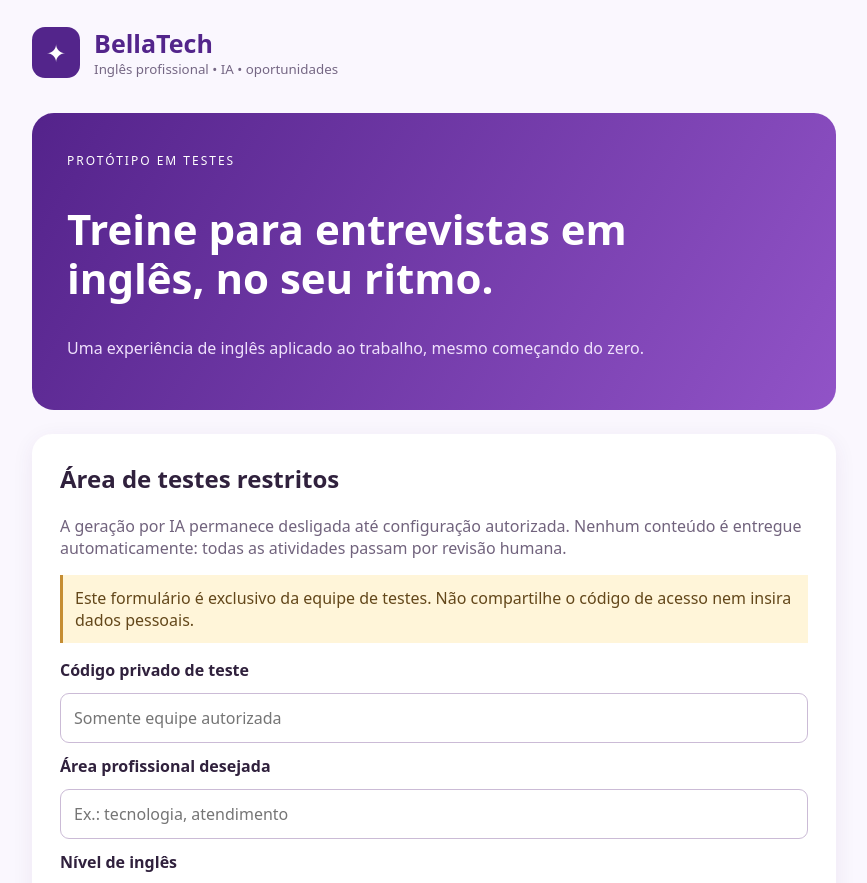
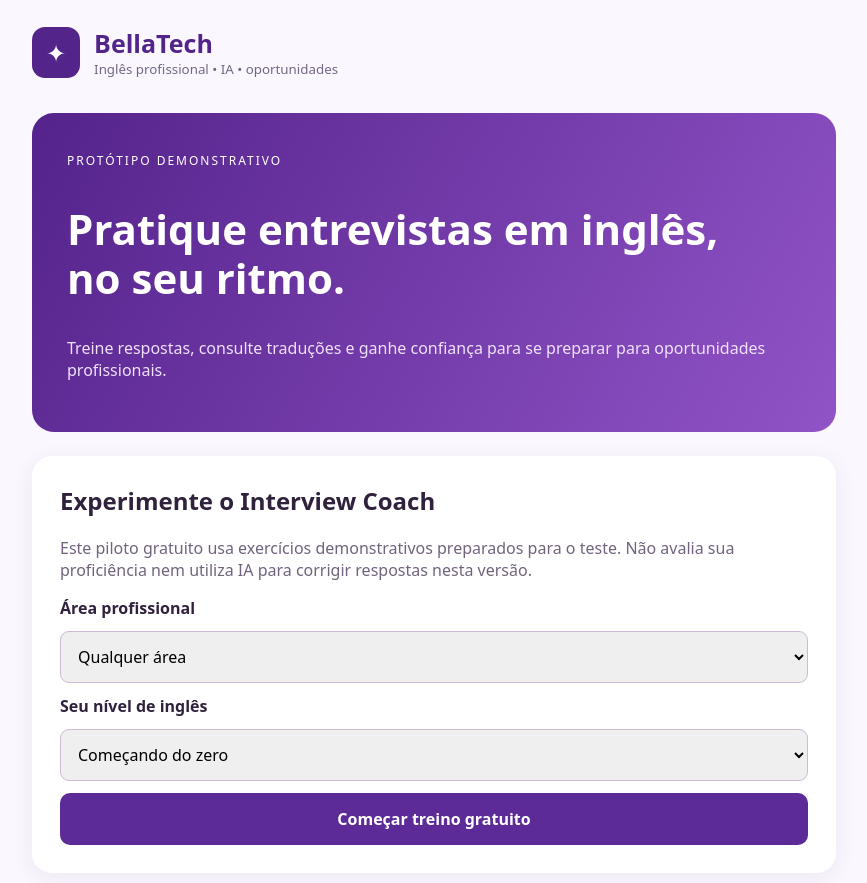
Before and after one commit to projetosdajheni-netizen/bellatech-mvp, a React (Vite) app: page / in a window 1280 px wide. Shown: the top 883 px of the page, without its empty margins (206-1073 px from the left). Built offline with nearby package versions, Linux system fonts and the light colour scheme.

Commit message:
feat: disponibilizar treino demonstrativo publico preservando area restrita

```diff
--- a/src/App.jsx
+++ b/src/App.jsx
@@ -1,64 +1,73 @@
 import { useState } from 'react';
 import ReviewPanel from './ReviewPanel.jsx';
 
+// Conteúdo demonstrativo criado para o piloto; não representa atividades aprovadas no banco.
+const exercises = [
+  { area:'geral', level:'zero', en:'Tell me about yourself.', pt:'Fale um pouco sobre você.', sample:'My name is Ana. I am learning English and I want to grow professionally.', tip:'Diga seu nome, uma habilidade e seu objetivo. Não é necessário compartilhar dados pessoais.' },
+  { area:'geral', level:'zero', en:'Why do you want this job?', pt:'Por que você quer este emprego?', sample:'I want to learn, help the team and develop my skills.', tip:'Conecte seu interesse à oportunidade. Use frases curtas.' },
+  { area:'geral', level:'zero', en:'What are your strengths?', pt:'Quais são seus pontos fortes?', sample:'I am organized, responsible and I like working with people.', tip:'Escolha duas qualidades que você consiga explicar com exemplos.' },
+  { area:'tecnologia', level:'iniciante', en:'How do you solve a technical problem?', pt:'Como você resolve um problema técnico?', sample:'First, I check the problem. Then, I test possible solutions and ask for help when needed.', tip:'Organize sua resposta em etapas: first, then, finally.' },
+  { area:'atendimento', level:'iniciante', en:'How do you help an unhappy customer?', pt:'Como você ajuda um cliente insatisfeito?', sample:'I listen carefully, stay calm and look for a solution.', tip:'Destaque escuta, respeito e resolução de problemas.' },
+  { area:'administracao', level:'iniciante', en:'How do you organize your tasks?', pt:'Como você organiza suas tarefas?', sample:'I make a list, set priorities and check deadlines.', tip:'Explique seu método de organização com verbos simples.' },
+  { area:'geral', level:'basico', en:'Describe a challenge you overcame at work or during your studies.', pt:'Descreva um desafio que você superou no trabalho ou nos estudos.', sample:'During a group project, we had a short deadline. I organized the tasks and we finished on time.', tip:'Use situação, ação e resultado. Pode usar experiências acadêmicas.' },
+  { area:'tecnologia', level:'basico', en:'How do you learn a new technology?', pt:'Como você aprende uma tecnologia nova?', sample:'I read the documentation, practice with a small project and ask for feedback.', tip:'Mostre curiosidade e uma estratégia de aprendizagem.' },
+  { area:'atendimento', level:'basico', en:'Tell me about a time you worked with a team.', pt:'Conte sobre uma situação em que trabalhou em equipe.', sample:'In a group project, I shared updates and listened to my colleagues. We completed the task together.', tip:'Mostre colaboração com um exemplo real, mesmo fora de um emprego.' }
+];
+const levels = {zero:'Começando do zero',iniciante:'Iniciante',basico:'Básico'};
+const areas = {geral:'Qualquer área',tecnologia:'Tecnologia',atendimento:'Atendimento',administracao:'Administração'};
 export default function App() {
-  const [area, setArea] = useState('');
-  const [level, setLevel] = useState('zero');
-  const [access, setAccess] = useState('');
-  const [result, setResult] = useState(null);
-  const [err, setErr] = useState('');
-  const [busy, setBusy] = useState(false);
-
+  const [area,setArea] = useState('geral');
+  const [level,setLevel] = useState('zero');
+  const [started,setStarted] = useState(false);
+  const [index,setIndex] = useState(0);
+  const [answer,setAnswer] = useState('');
+  const [showExample,setShowExample] = useState(false);
+  const [access,setAccess] = useState('');
+  const [result,setResult] = useState(null);
+  const [err,setErr] = useState('');
+  const [busy,setBusy] = useState(false);
+  const available = exercises.filter(q => (q.area === area || q.area === 'geral') && (q.level === level || q.level === 'zero')).slice(0,3);
+  const current = available[index] || available[0];
+  function restart(){setStarted(false);setIndex(0);setAnswer('');setShowExample(false);}
   async function generate(e) {
-    e.preventDefault();
-    setResult(null); setErr(''); setBusy(true);
+    e.preventDefault();setResult(null);setErr('');setBusy(true);
     try {
-      const response = await fetch('/api/generate', {
-        method: 'POST',
-        headers: { 'Content-Type': 'application/json', Authorization: 'Bearer ' + access },
-        body: JSON.stringify({ area, level })
-      });
-      const json = await response.json();
-      if (!response.ok) throw new Error(json.error || 'Não foi possível solicitar a atividade.');
+      const response = await fetch('/api/generate',{method:'POST',headers:{'Content-Type':'application/json',Authorization:'Bearer '+access},body:JSON.stringify({area:areas[area],level})});
+      const json=await response.json();
+      if(!response.ok)throw new Error(json.error || 'Não foi possível solicitar a atividade.');
       setResult(json);
-    } catch (error) { setErr(error.message); }
-    finally { setBusy(false); }
+    } catch(error){setErr(error.message || 'Falha na solicitação.');} finally{setBusy(false);}
   }
-
   return <main className="container">
     <header><div className="logo">✦</div><div><strong>BellaTech</strong><small>Inglês profissional • IA • oportunidades</small></div></header>
-    <section className="hero">
-      <span>PROTÓTIPO EM TESTES</span>
-      <h1>Treine para entrevistas em inglês, no seu ritmo.</h1>
-      <p>Uma experiência de inglês aplicado ao trabalho, mesmo começando do zero.</p>
-    </section>
-    <section className="panel">
-      <h2>Área de testes restritos</h2>
-      <p>A geração por IA permanece desligada até configuração autorizada. Nenhum conteúdo é entregue automaticamente: todas as atividades passam por revisão humana.</p>
-      <p className="warning">Este formulário é exclusivo da equipe de testes. Não compartilhe o código de acesso nem insira dados pessoais.</p>
-      <form onSubmit={generate}>
-        <label htmlFor="access">Código privado de teste</label>
-        <input id="access" type="password" autoComplete="off" value={access}
-          onChange={e=>setAccess(e.target.value)} placeholder="Somente equipe autorizada" required />
-        <label htmlFor="area">Área profissional desejada</label>
-        <input id="area" value={area} onChange={e=>setArea(e.target.value)}
-          maxLength={60} placeholder="Ex.: tecnologia, atendimento" required />
-        <label htmlFor="level">Nível de inglês</label>
-        <select id="level" value={level} onChange={e=>setLevel(e.target.value)}>
-          <option value="zero">Começando do zero</option>
-          <option value="iniciante">Iniciante</option>
-          <option value="basico">Básico</option>
-        </select>
-        <button disabled={busy || !access}>{busy ? 'Registrando...' : 'Solicitar atividade (teste privado)'}</button>
-      </form>
-      {err && <p className="error" role="alert">{err}</p>}
-      {result && <div role="status" className="warning">
-        <strong>Solicitação registrada</strong>
-        <p>Identificador: <code>{result.activityId}</code></p>
-        <p>Status: aguardando revisão humana. Nenhuma atividade foi publicada.</p>
+    <section className="hero"><span>PROTÓTIPO DEMONSTRATIVO</span><h1>Pratique entrevistas em inglês, no seu ritmo.</h1><p>Treine respostas, consulte traduções e ganhe confiança para se preparar para oportunidades profissionais.</p></section>
+    <section className="panel" aria-label="Treinamento de entrevistas">
+      <h2>Experimente o Interview Coach</h2>
+      <p>Este piloto gratuito usa exercícios demonstrativos preparados para o teste. Não avalia sua proficiência nem utiliza IA para corrigir respostas nesta versão.</p>
+      {!started ? <form onSubmit={e=>{e.preventDefault();setIndex(0);setAnswer('');setShowExample(false);setStarted(true);}}>
+        <label htmlFor="area">Área profissional</label>
+        <select id="area" value={area} onChange={e=>setArea(e.target.value)}>{Object.entries(areas).map(([key,value])=><option key={key} value={key}>{value}</option>)}</select>
+        <label htmlFor="level">Seu nível de inglês</label>
+        <select id="level" value={level} onChange={e=>setLevel(e.target.value)}>{Object.entries(levels).map(([key,value])=><option key={key} value={key}>{value}</option>)}</select>
+        <button type="submit">Começar treino gratuito</button>
+      </form> : <div className="training">
+        <p className="progress">Exercício {index+1} de {available.length} • {levels[level]}</p>
+        <h3>{current.en}</h3><p><strong>Tradução:</strong> {current.pt}</p>
+        <label htmlFor="answer">Escreva sua resposta em inglês (opcional)</label>
+        <textarea id="answer" rows={4} value={answer} onChange={e=>setAnswer(e.target.value)} placeholder="Escreva aqui para praticar. Sua resposta fica somente nesta página."/>
+        <p className="tip"><strong>Dica:</strong> {current.tip}</p>
+        <button type="button" className="secondary" onClick={()=>setShowExample(v=>!v)}>{showExample?'Ocultar exemplo':'Ver resposta de exemplo'}</button>
+        {showExample && <div className="output" role="status"><strong>Exemplo para estudar:</strong><p>{current.sample}</p><small>Adapte ao seu contexto. Não copie experiências que você não viveu.</small></div>}
+        <div className="actions"><button type="button" className="secondary" onClick={restart}>Recomeçar</button><button type="button" onClick={()=>{if(index+1>=available.length){restart();}else{setIndex(i=>i+1);setAnswer('');setShowExample(false);}}}>{index+1>=available.length?'Concluir treino':'Próxima pergunta'}</button></div>
       </div>}
     </section>
-    <ReviewPanel access={access} />
-    <footer>Projeto acadêmico em desenvolvimento • Não utilize dados pessoais • Nenhuma promessa de contratação ou fluência</footer>
+    <details className="panel private"><summary>Área restrita da equipe de avaliação</summary>
+      <p>Esta seção é exclusiva de avaliadoras autorizadas. Não compartilhe códigos nem insira dados pessoais.</p>
+      <form onSubmit={generate}><label htmlFor="access">Código privado de teste</label><input id="access" type="password" autoComplete="off" value={access} onChange={e=>setAccess(e.target.value)} required/><button disabled={busy||!access}>{busy?'Registrando...':'Solicitar atividade privada'}</button></form>
+      {err && <p className="error" role="alert">{err}</p>}
+      {result && <p role="status">Solicitação registrada: {result.activityId}. Aguardando revisão humana.</p>}
+      <ReviewPanel access={access}/>
+    </details>
+    <footer>Projeto acadêmico em desenvolvimento • Não compartilhe dados pessoais • Nenhuma promessa de contratação ou fluência</footer>
   </main>;
 }
```
